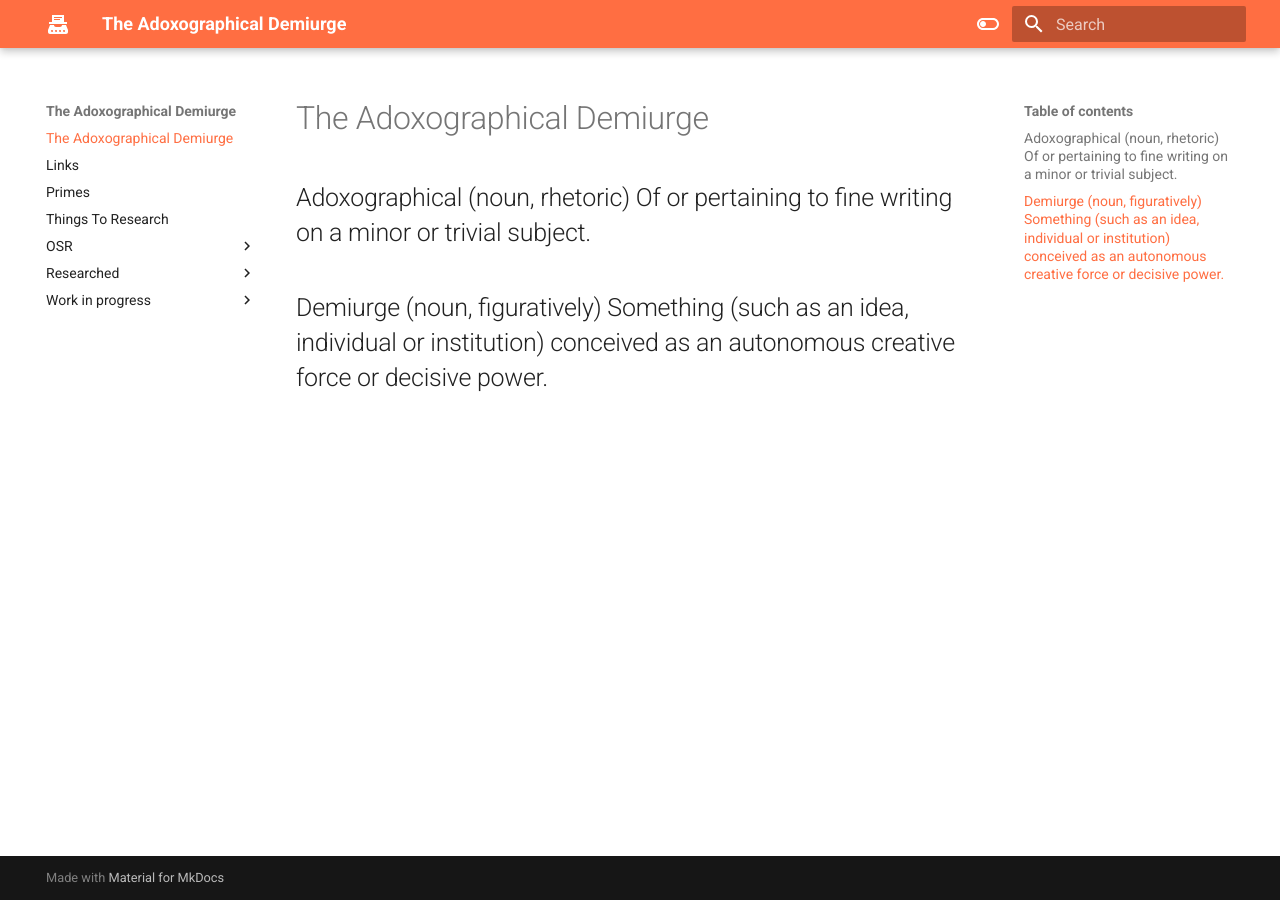
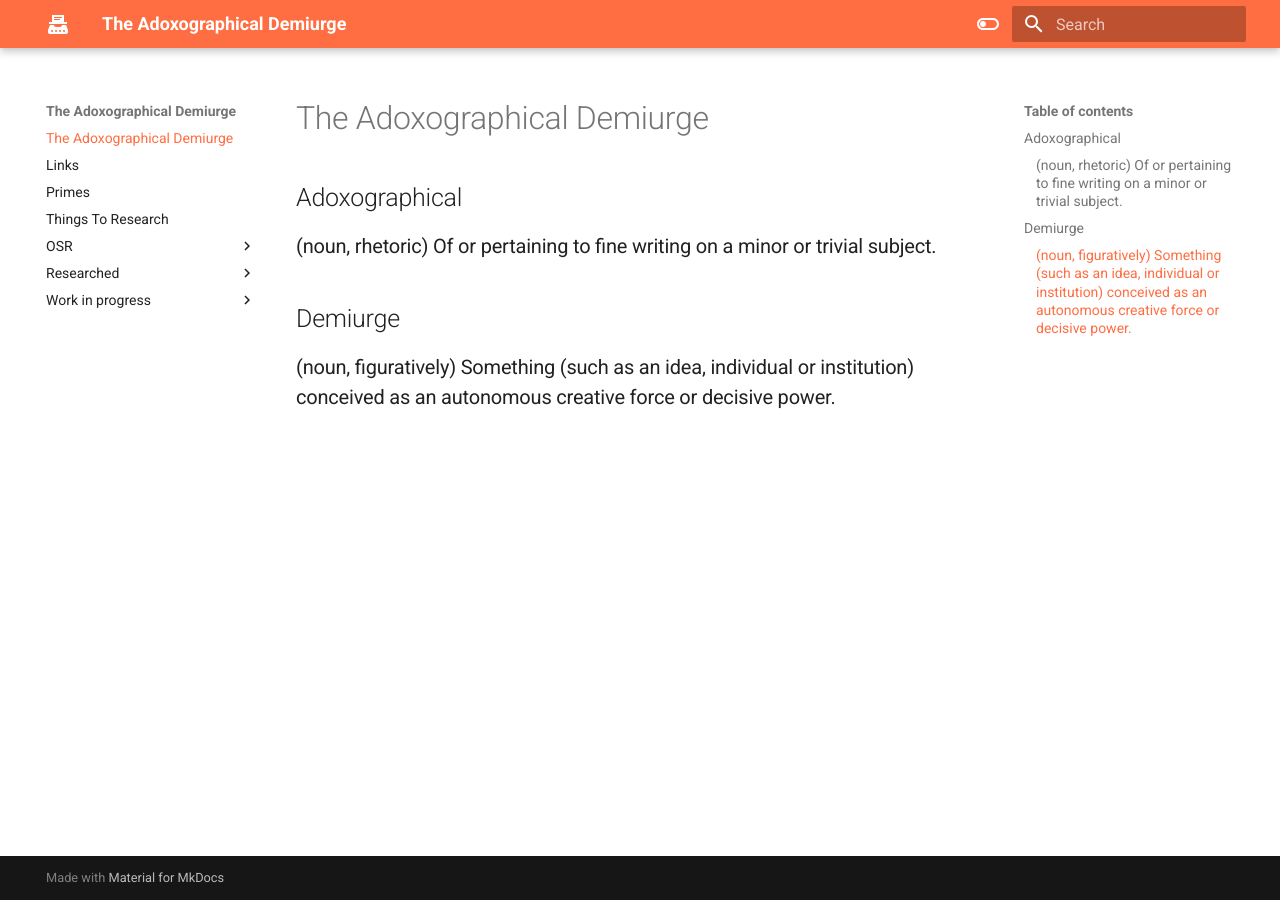
Before and after one commit to madlogmay/adoxographical_demiurge, an MkDocs documentation site: the page built from docs/index.md, in a window 1280 px wide. Built offline with MkDocs 1.6.1 and Material for MkDocs 9.7.7, drawn with Linux system fonts in a browser that asks for light colours.

```diff
--- a/docs/index.md
+++ b/docs/index.md
@@ -1,5 +1,7 @@
 # The Adoxographical Demiurge
 
-## Adoxographical (noun, rhetoric)  Of or pertaining to fine writing on a minor or trivial subject.
+## Adoxographical
+### (noun, rhetoric)  Of or pertaining to fine writing on a minor or trivial subject.
 
-## Demiurge (noun, figuratively) Something (such as an idea, individual or institution) conceived as an autonomous creative force or decisive power.
+## Demiurge
+### (noun, figuratively) Something (such as an idea, individual or institution) conceived as an autonomous creative force or decisive power.
```
